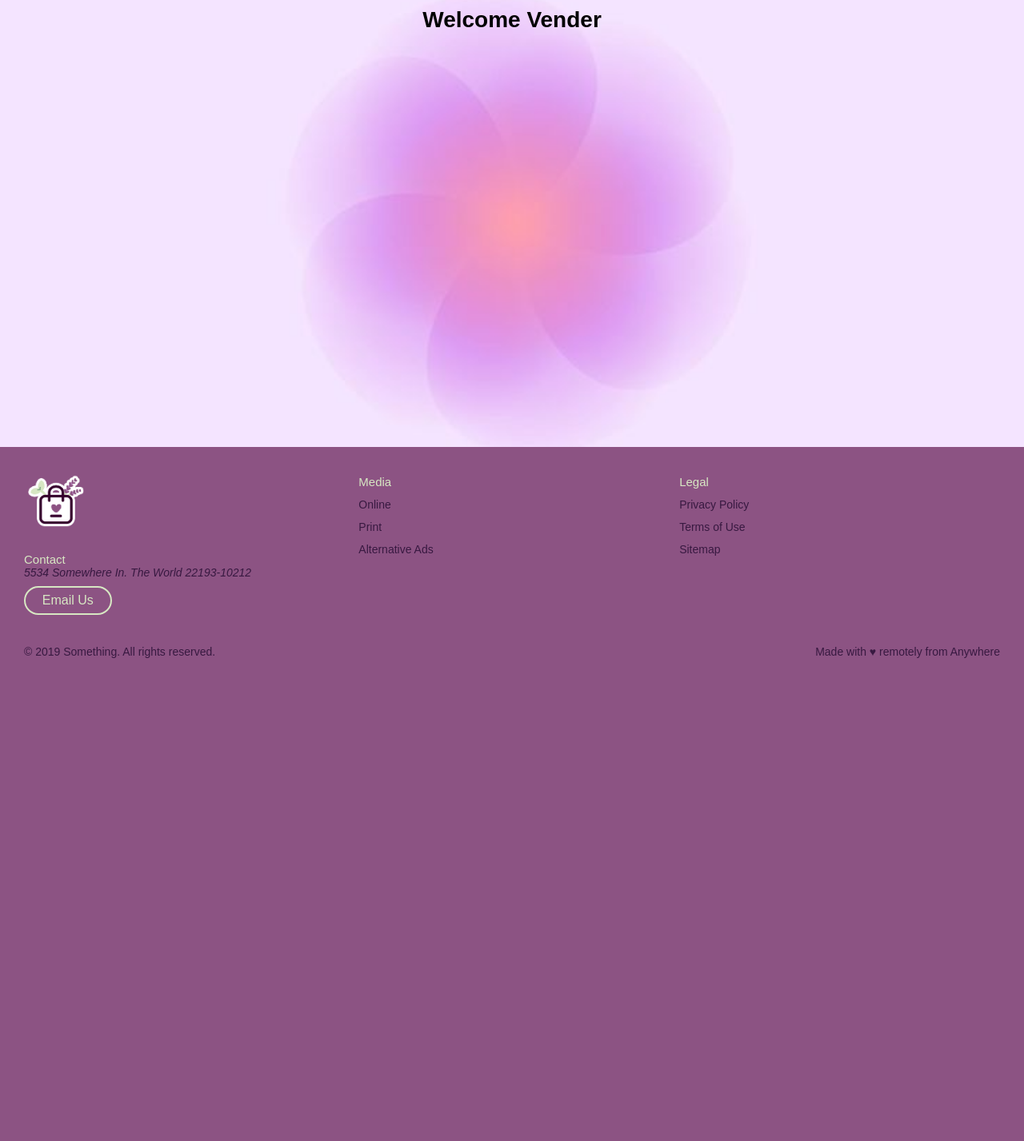
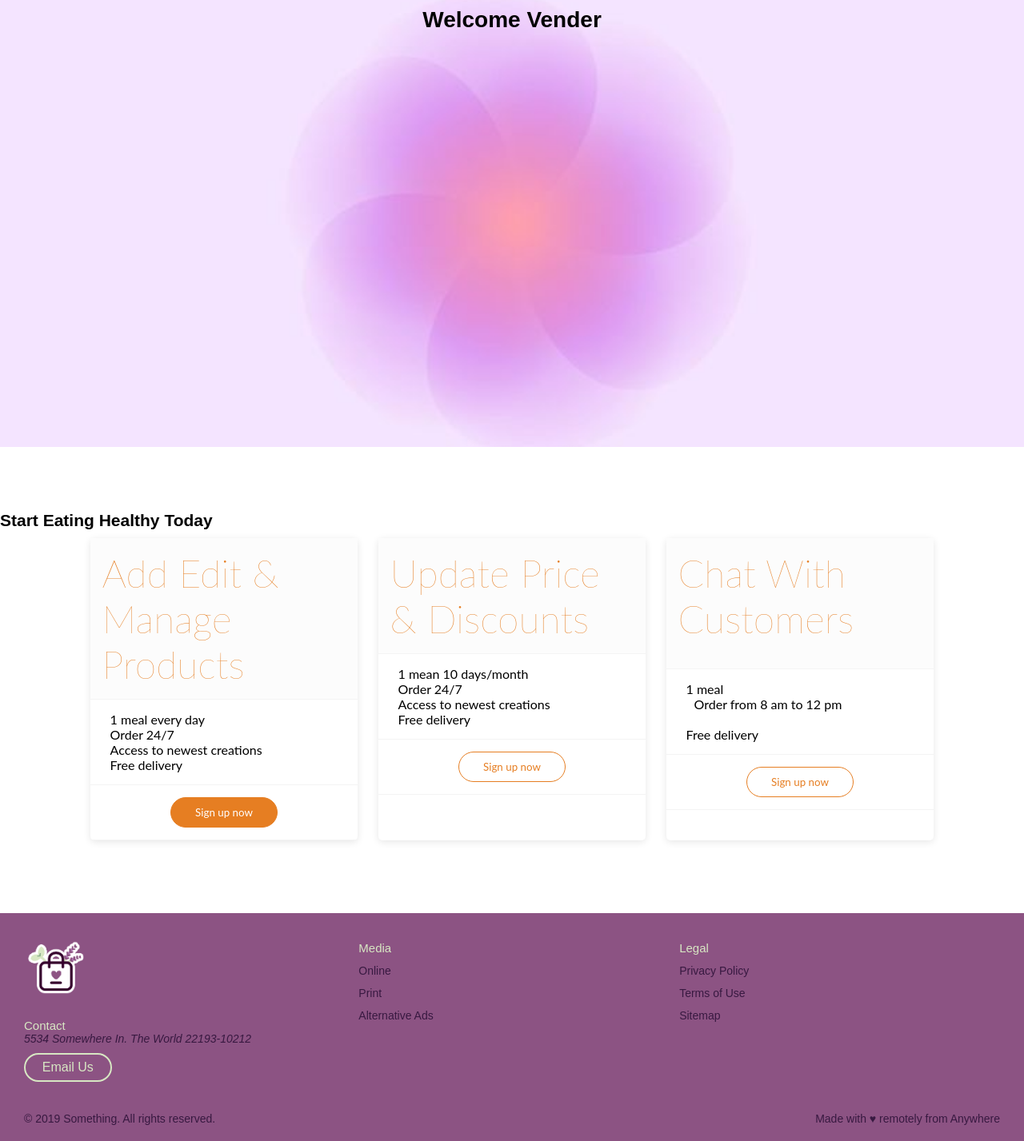
Before and after one commit to Kyleeg0619/CSET-180-Soft-Project, a Flask app: page /vendor in a window 1280 px wide. Shown: the part 97-1524 px from the top of the page at 80% size. Before the commit the page ends 920 px from the top, so only its background shows below. Run offline with Flask 3, Linux system fonts and the light colour scheme; some web fonts are replaced.

Commit message:
vendor boxes / sections

```diff
--- a/static/styles/styles.css
+++ b/static/styles/styles.css
@@ -338,3 +338,25 @@ body {
         border-radius: 2px;
         margin-bottom: 20px;
       }
+
+
+      /* Button Styles for Index and Vendor */
+              /* button -login-register */
+      .btn:link, .btn:visited, input[type=submit]{
+        display: inline-block;
+        padding: 10px 30px;
+        font-weight: 300;
+        text-decoration: none;
+        border-radius: 200px;
+        transition: background-color 0.2s, border 0.2s, color 0.2s;
+    }
+        .btn-ghost:link,
+        .btn-ghost:visited {
+            border: 3px solid var(--Violet--);
+            color: var(--Violet--);
+        }
+        .btn-ghost:hover,
+        .btn-ghost:active {
+            /* border: 1px solid #e67e27; */
+            color: #fff;
+    }
--- a/templates/index.html
+++ b/templates/index.html
@@ -1,3 +1,5 @@
+{% extends 'base.html' %}
+    {% block content %}
     <style>
         .hero-text-box {
             text-align: center;
@@ -58,11 +60,8 @@
             /* border: 1px solid #e67e27; */
             color: #fff;
     }
-    </style>
 
     </style>
-{% extends 'base.html' %}
-    {% block content %}
     <section class="hero-text-box">
         <div class="hero-intro"  id="intro">
             <h2>Sell and Buy Anything</h2>
--- a/templates/vendor.html
+++ b/templates/vendor.html
@@ -11,6 +11,85 @@
     }
 
 
+/* PLANS */
+.plans-section {
+    padding-top: 80px;
+    /* background: #f4f4f4; */
+    font-family: 'Lato', sans-serif;
+    margin-bottom: 80px;
+}
+
+.plans-showcase {
+    display: flex;
+    justify-content: center;
+    max-width: 1080px;
+    margin: 0 auto;
+}
+
+.plan-items {
+    width: 31%;
+    margin: 1% auto;
+    border-radius: 5px;
+    font-size: 16px;
+    box-shadow: 0 2px 10px rgba(0, 0, 0, 0.1);
+    /* transition: box-shadow 0.3s ease; */
+}
+
+
+ .plan-items div {
+    /* background: white; */
+    border-bottom: 1px solid #f4f4f4;
+    padding: 15px;
+}
+
+.plan-items div:first-child {
+    background: #fcfcfc;
+} */
+
+.plan-items h3 {
+    text-transform: uppercase;
+}
+
+.price-plan {
+    color: #e67e22;
+    font-weight: 200;
+}
+
+.price {
+    font-size: 300%;
+}
+
+.plan-list {
+    list-style: none;
+}
+
+.plan-list ion-icon {
+    color: #e67e22;
+    font-size: 70%;
+    margin: 5px;
+    vertical-align: middle;
+}
+
+.sign-up {
+    font-family: 'Lato', sans-serif;
+    display: block;
+    border: 1px solid #e67e22;
+    background: none;
+    padding: 10px 30px;
+    border-radius: 50px;
+    color: #e67e22;
+    margin: 0 auto;
+}
+.sign-up:hover{
+    background-color: #e67e22;
+    color: white;
+    transition: background-color 0.2s;
+}
+.sign-up-active {
+    background: #e67e22;
+    color: white;
+}
+
     </style>
 
     <div>
@@ -18,5 +97,86 @@
             <h1>Welcome Vender</h1>
         </div>
 
+    <section class="plans-section">
+        <h2>Start Eating Healthy Today</h2>
+        <div class="plans-showcase">
+            <div class="plan-items">
+                <div class="plan-item-section">
+                    <p class="price-plan"><span class="price">Add Edit & Manage Products</span></p>
+                    <p></p>
+                </div>
+                <div>
+                    <ul class="plan-list">
+                        <li class="plan-list-item">
+                            <ion-icon name="checkmark-outline"></ion-icon>
+                            1 meal every day</li>
+                        <li class="plan-list-item">
+                            <ion-icon name="checkmark-outline"></ion-icon>
+                            Order 24/7</li>
+                        <li class="plan-list-item">
+                            <ion-icon name="checkmark-outline"></ion-icon>
+                            Access to newest creations</li>
+                        <li class="plan-list-item">
+                            <ion-icon name="checkmark-outline"></ion-icon>
+                            Free delivery</li>
+                    </ul>
+                </div>
+                <div>
+                    <button class="sign-up sign-up-active">Sign up now</button>
+                </div>
+            </div>
+            <div class="plan-items">
+                <div class="plan-item-section">
+                    <p class="price-plan"><span class="price">Update Price & Discounts</span></p>
+                </div>
+                <div>
+                    <ul class="plan-list">
+                        <li class="plan-list-item">
+                            <ion-icon name="checkmark-outline"></ion-icon>
+                            1 mean 10 days/month</li>
+                        <li class="plan-list-item">
+                            <ion-icon name="checkmark-outline"></ion-icon>
+                            Order 24/7</li>
+                        <li class="plan-list-item">
+                            <ion-icon name="checkmark-outline"></ion-icon>
+                            Access to newest creations</li>
+                        <li class="plan-list-item">
+                            <ion-icon name="checkmark-outline"></ion-icon>
+                            Free delivery</li>
+                    </ul>
+                </div>
+                <div>
+                    <button class="sign-up">Sign up now</button>
+                </div>
+            </div>
+            <div class="plan-items">
+                <div class="plan-item-section">
+                    <p class="price-plan"><span class="price">Chat With Customers</span></p>
+                    <p><br></p>
+                </div>
+                <div>
+                    <ul class="plan-list">
+                        <li class="plan-list-item">
+                            <ion-icon name="checkmark-outline"></ion-icon>
+                            1 meal</li>
+                        <li class="plan-list-item">
+                            <ion-icon name="checkmark-outline">
+                                <ion-icon name="close-outline"></ion-icon></ion-icon>
+                            Order from 8 am to 12 pm</li>
+                        <li class="plan-list-item">
+                            <ion-icon name="close-outline"></ion-icon>
+                        </li>
+                        <li class="plan-list-item">
+                            <ion-icon name="checkmark-outline"></ion-icon>
+                            Free delivery</li>
+                    </ul>
+                </div>
+                <div>
+                    <button class="sign-up">Sign up now</button>
+                </div>
+            </div>
+        </div>
+    </section>
+
     </div>
     {% endblock%}
```
Lines whose indentation alone changed are shown as unchanged.
